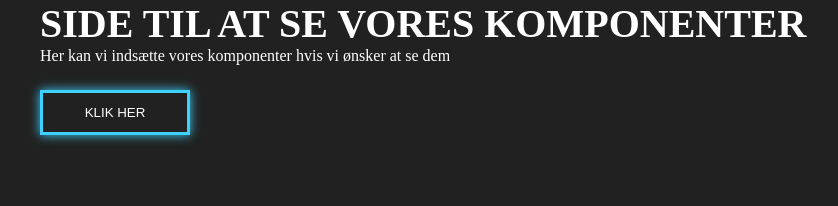
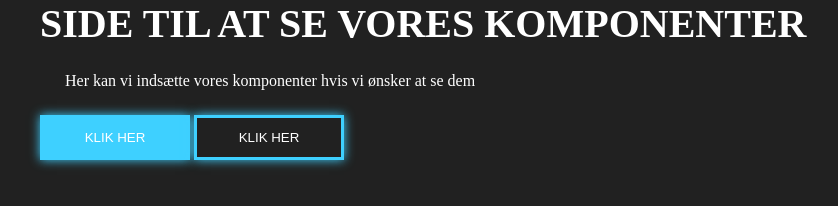
Before and after one commit to Fridakea/karrusel-festival, an Astro site: page /components-preview in a window 1280 px wide. Shown: the whole page, without its empty margins (0-838 px from the left). Built offline with nearby package versions, Linux system fonts and the light colour scheme; Astro itself is replaced by a stand-in of ours.

Commit message:
Icons added + filled button styled

```diff
--- a/src/components/Filled-button.astro
+++ b/src/components/Filled-button.astro
@@ -1,3 +1,22 @@
+---
+const { buttonText } = Astro.props;
 ---
 
----
+<button>klik her</button>
+
+<style>
+  button {
+    width: 150px;
+    height: 45px;
+    border: none;
+    background-color: var(--tertiary-color);
+    box-shadow: 0 0 10px var(--tertiary-color);
+    text-transform: uppercase;
+  }
+
+  button:hover {
+    text-decoration: underline;
+    background-color: var(--tertiary-shade-color);
+    box-shadow: 0 0 10px var(--tertiary-shade-color);
+  }
+</style>
--- a/src/pages/components-preview.astro
+++ b/src/pages/components-preview.astro
@@ -1,16 +1,18 @@
 ---
 import MainLayout from "../layouts/Main-layout.astro";
 import OutlinedButton from "../components/Outlined-button.astro";
+import FilledButton from "../components/Filled-button.astro";
 const { title } = Astro.props;
 ---
 
 <MainLayout title="Side til at se vores komponenter">
   <p>Her kan vi indsætte vores komponenter hvis vi ønsker at se dem</p>
+  <FilledButton />
   <OutlinedButton />
 </MainLayout>
 
 <style>
   * {
-    margin-bottom: 25px;
+    margin: 25px;
   }
 </style>
```
Also changed, not shown: public/icons/facebook-pink-hover.svg (added), public/icons/facebook-pink.svg (added), public/icons/instagram-pink-hover.svg (added), public/icons/instagram-pink.svg (added), public/icons/soundcloud-pink-hover.svg (added), public/icons/soundcloud-pink.svg (added), public/icons/spotify-pink-hover.svg (added), public/icons/spotify-pink.svg (added).
